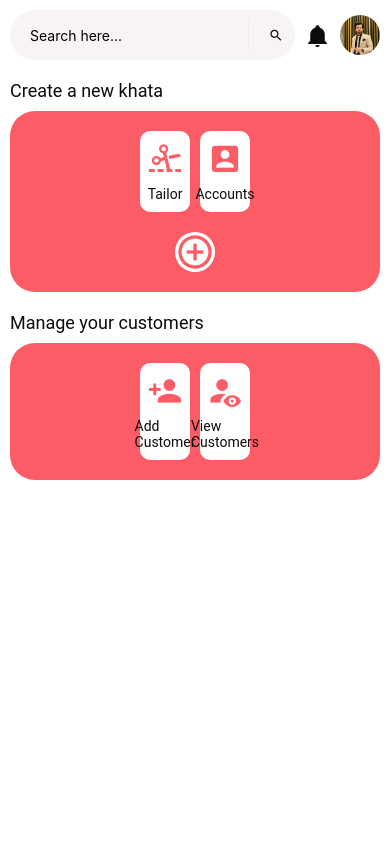
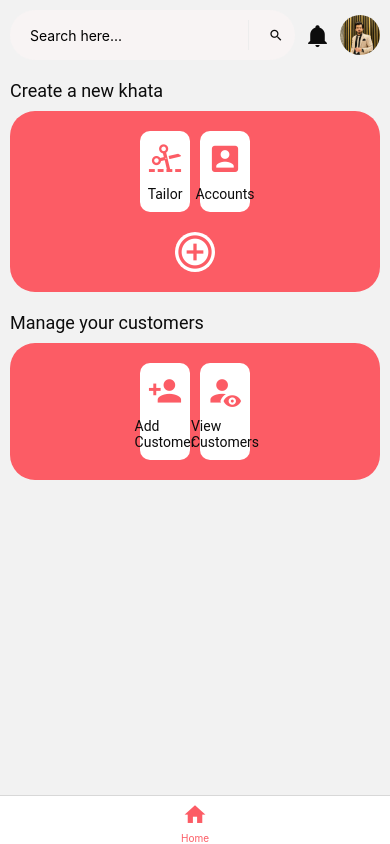
Before and after one commit to MuhammadUmar740/one-khata, a React Native app: screen /AppNavigation in a window 390 px wide. Built offline with nearby package versions, Linux system fonts and the light colour scheme.

Commit message:
feat: created a app navigation

```diff
--- a/App.js
+++ b/App.js
@@ -1,7 +1,13 @@
-import { StatusBar } from "expo-status-bar";
+import { NavigationContainer } from "@react-navigation/native";
+
 import Login from "./app/screens/Login";
 import Home from "./app/screens/Home";
+import AppNavigation from "./app/navigation/AppNavigation";
 
 export default function App() {
-  return <Home />;
+  return (
+    <NavigationContainer>
+      <AppNavigation />
+    </NavigationContainer>
+  );
 }
--- a/app.json
+++ b/app.json
@@ -25,6 +25,9 @@
     },
     "web": {
       "favicon": "./app/assets/favicon.png"
-    }
+    },
+    "plugins": [
+      "expo-router"
+    ]
   }
 }
--- /dev/null
+++ b/app/navigation/AppNavigation.js
@@ -0,0 +1,31 @@
+import { createBottomTabNavigator } from "@react-navigation/bottom-tabs";
+import { MaterialCommunityIcons } from "@expo/vector-icons";
+
+import Home from "../screens/Home";
+import colors from "../config/colors";
+
+const Tab = createBottomTabNavigator();
+
+function AppNavigation() {
+  return (
+    <Tab.Navigator
+      screenOptions={{
+        headerShown: false,
+        tabBarInactiveTintColor: colors.dark,
+        tabBarActiveTintColor: colors.primary,
+      }}
+    >
+      <Tab.Screen
+        name="Home"
+        component={Home}
+        options={{
+          tabBarIcon: ({ size, color }) => (
+            <MaterialCommunityIcons name="home" size={size} color={color} />
+          ),
+        }}
+      />
+    </Tab.Navigator>
+  );
+}
+
+export default AppNavigation;
--- a/package.json
+++ b/package.json
@@ -9,12 +9,18 @@
     "web": "expo start --web"
   },
   "dependencies": {
+    "@react-navigation/native": "^6.1.9",
     "expo": "~50.0.3",
+    "expo-constants": "~15.4.5",
+    "expo-linking": "~6.2.2",
+    "expo-router": "~3.4.6",
     "expo-status-bar": "~1.11.1",
     "formik": "^2.4.5",
     "react": "18.2.0",
     "react-native": "0.73.2",
     "react-native-country-codes-picker": "^2.3.5",
+    "react-native-safe-area-context": "4.8.2",
+    "react-native-screens": "~3.29.0",
     "yup": "^1.3.3"
   },
   "devDependencies": {
```
Also changed, not shown: 1 other file (tests, documents, lock files or other folders).
